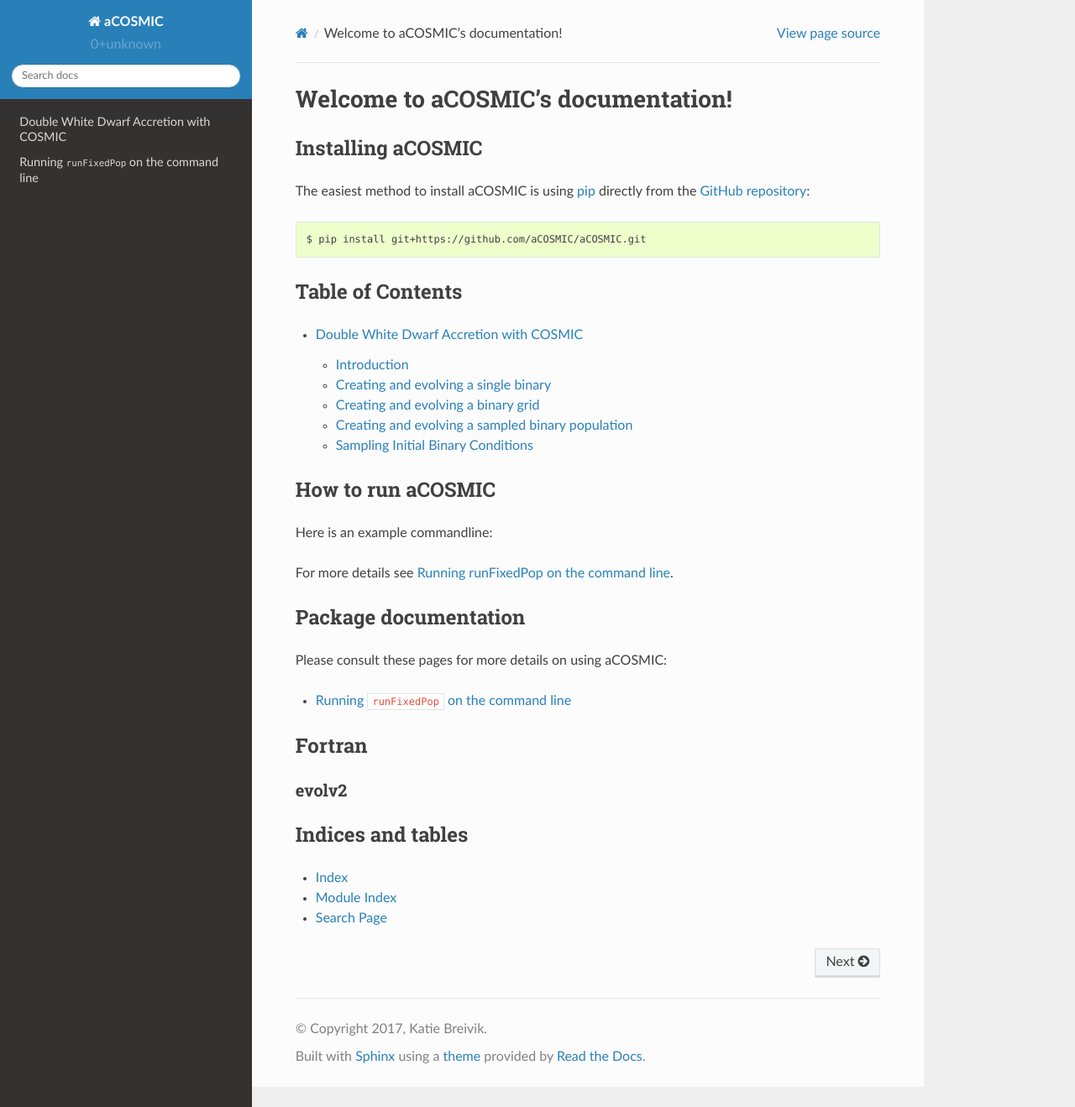
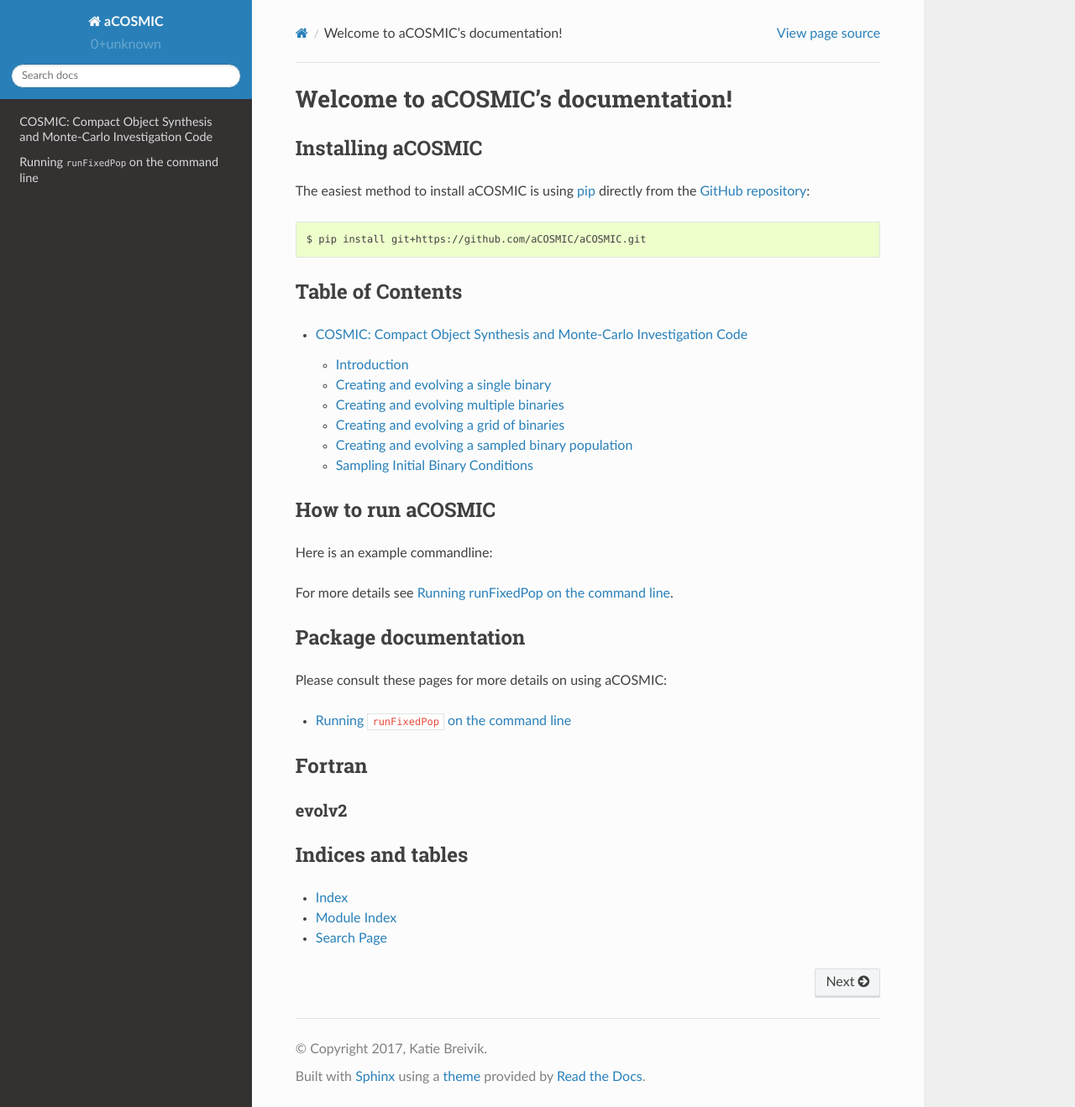
Before and after one commit to COSMIC-PopSynth/COSMIC, a Sphinx documentation site: the page built from docs/index.rst, in a window 1280 px wide and 1319 px high. Shown: the whole window at 84% size. Built offline with Sphinx 7.4.7 and the Read the Docs theme 2.0.0, drawn with Linux system fonts in a browser that asks for light colours; some of the changed lines change nothing that is shown.

Commit message:
trying to update docs

```diff
--- a/docs/examples/index.rst
+++ b/docs/examples/index.rst
@@ -1,19 +1,26 @@
 .. _examples:
 
-########################################
-Double White Dwarf Accretion with COSMIC
-########################################
+###################################################################
+COSMIC: Compact Object Synthesis and Monte-Carlo Investigation Code
+###################################################################
 
 
 ************
 Introduction
 ************
 
-Science
+COSMIC can simulate binaries for several different use cases. Below
+you'll find examples to run a single binary, a grid of binaries, and
+a population of binaries consistent with a user-supplied star formation
+history for a single compact object population (e.g. BH-BH) or a range
+of compact object populations (e.g. combinations of BH, NS, WD).
 
 *************************************
 Creating and evolving a single binary
 *************************************
+
+Let's initialize and evolve a whopper of a binary that
+could have formed our friend GW150914
 
 .. ipython::
 
@@ -21,11 +28,11 @@
 
     In [2]: from aCOSMIC.evolve import Evolve
 
-    In [3]: single_binary = InitialBinaryTable.SingleBinary(m1=1.5, m2=1.0, porb=25571606.5405, ecc=0.05, tphysf=8763.7162809763449, kstar1=1, kstar2=1, metallicity=0.02)
+    In [3]: single_binary = InitialBinaryTable.SingleBinary(m1=114.0, m2=45.0, porb=50.0, ecc=0.65, tphysf=13700.0, kstar1=1, kstar2=1, metallicity=0.002)
 
     In [4]: print(single_binary)
 
-    In [5]: BSEDict = {'xi': 0.5, 'bhflag': 1, 'neta': 0.5, 'windflag': 3, 'wdflag': 0, 'alpha1': 1.0, 'pts1': 0.05, 'pts3': 0.02, 'pts2': 0.01, 'epsnov': 0.001, 'hewind': 1.0, 'CK': -1000, 'bwind': 0.0, 'lambdaf': -1.0, 'mxns': 3.0, 'beta': -1.0, 'tflag': 1, 'acc2': 1.5, 'nsflag': 2, 'ceflag': 0, 'eddfac': 1.0, 'merger': 0, 'ifflag': 0, 'bconst': -3000, 'sigma': 265.0, 'gamma': -2.0}
+    In [5]: BSEDict = {'xi': 0.5, 'bhflag': 1, 'neta': 0.5, 'windflag': 3, 'wdflag': 0, 'alpha1': 1.0, 'pts1': 0.05, 'pts3': 0.02, 'pts2': 0.01, 'epsnov': 0.001, 'hewind': 1.0, 'CK': -1000, 'bwind': 0.0, 'lambdaf': 1.0, 'mxns': 3.0, 'beta': -1.0, 'tflag': 1, 'acc2': 1.5, 'nsflag': 3, 'ceflag': 0, 'eddfac': 1.0, 'merger': 0, 'ifflag': 0, 'bconst': -3000, 'sigma': 265.0, 'gamma': -2.0}
 
     In [6]: EvolvedBinaryBPP, EvolvedBinaryBCM = Evolve.evolve(initialbinarytable=single_binary, BSEDict=BSEDict)
 
@@ -33,9 +40,11 @@
 
     In [8]: print(EvolvedBinaryBCM)
 
-***********************************
-Creating and evolving a binary grid
-***********************************
+***************************************
+Creating and evolving multiple binaries
+***************************************
+
+Now let's initialize and evolve systems that could form GW150914 and GW170817
 
 .. ipython::
 
@@ -43,7 +52,35 @@
 
     In [2]: from aCOSMIC.evolve import Evolve
 
-    In [3]: binary_grid = InitialBinaryTable.MultipleBinary(m1=[1.5, 2.0], m2=[1.0, 1.75], porb=[2557160646789.5405,2557160646789.5405], ecc=[0.05,0.01], tphysf=[8763.7162809763449,10000.7162809763449], kstar1=[11,12], kstar2=[11,11], metallicity=[0.02,0.02])
+    In [3]: binary_set = InitialBinaryTable.MultipleBinary(m1=[114.0, 11.8], m2=[45.0, 11.1], porb=[50.0,2211.0], ecc=[0.65,0.55], tphysf=[13700.0,13700.0], kstar1=[1,1], kstar2=[1,1], metallicity=[0.002,0.02])
+
+    In [4]: print(binary_set)
+
+    In [5]: EvolvedBinariesBPP, EvolvedBinariesBCM  = Evolve.evolve(initialbinarytable=binary_set, BSEDict=BSEDict)
+
+    In [6]: print(EvolvedBinariesBPP)
+
+    In [7]: print(EvolvedBinariesBCM)
+
+
+****************************************
+Creating and evolving a grid of binaries
+****************************************
+
+Sometimes it is helpful to run a grid of initial binaries to explore how
+changing a single paramter affects the evolved binary. Here we will evolve
+the same system we ran for GW150914, but run over several initial orbital
+periods
+
+.. ipython::
+
+    In [1]: from aCOSMIC.sample.initialbinarytable import InitialBinaryTable
+
+    In [2]: from aCOSMIC.evolve import Evolve
+
+    In [3]: n_grid = 10
+
+    In [4]: binary_grid = InitialBinaryTable.MultipleBinary(m1=np.ones(n_grid)*114.0, m2=np.ones(n_grid)*45.0, porb=np.logspace(0,4,n_grid), ecc=np.ones(n_grid)*0.65, tphysf=np.ones(n_grid)*13700.0, kstar1=np.ones(n_grid), kstar2=np.ones(n_grid), metallicity=np.ones(n_grid)*0.002)
 
     In [4]: print(binary_grid)
 
```
